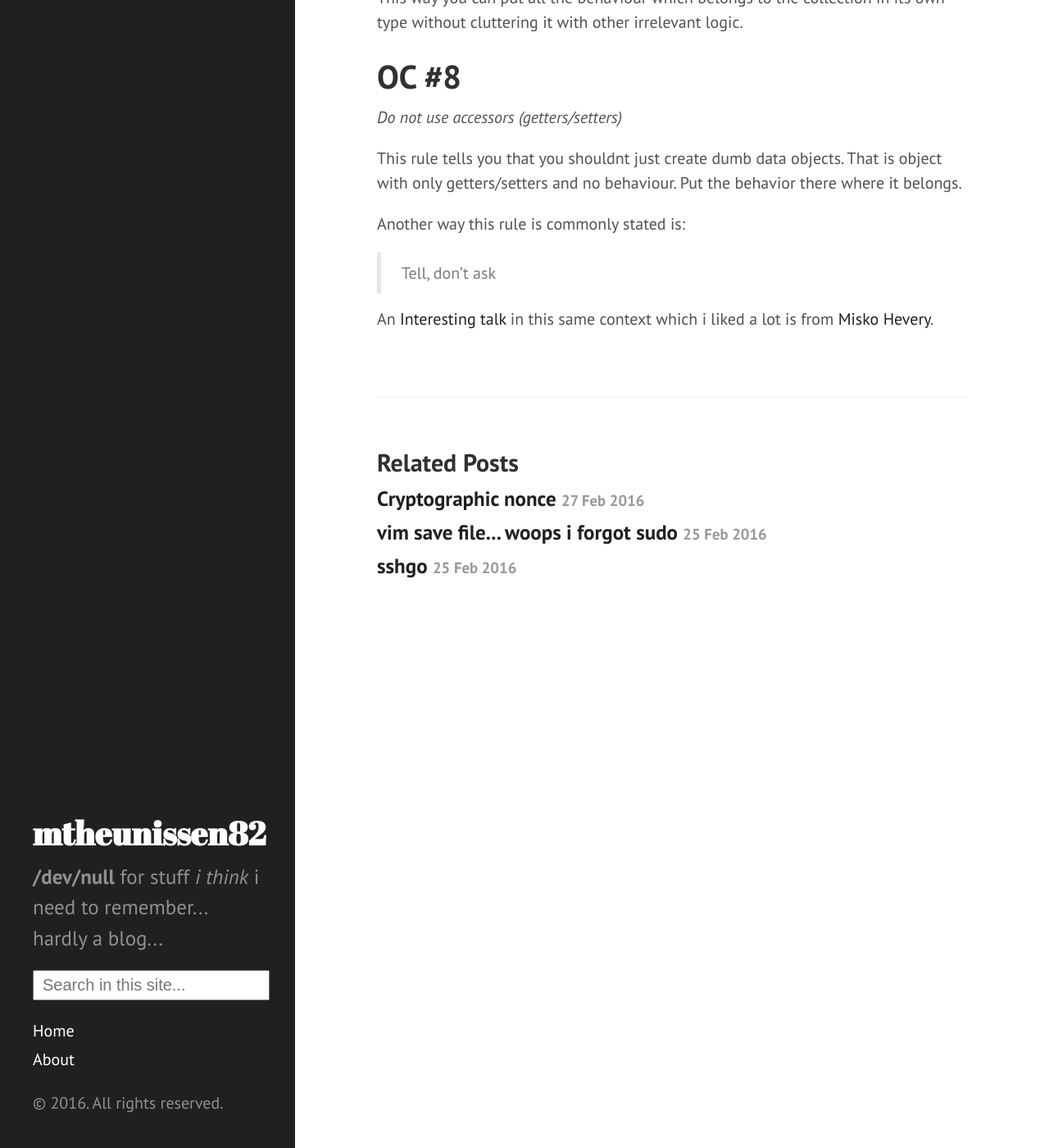
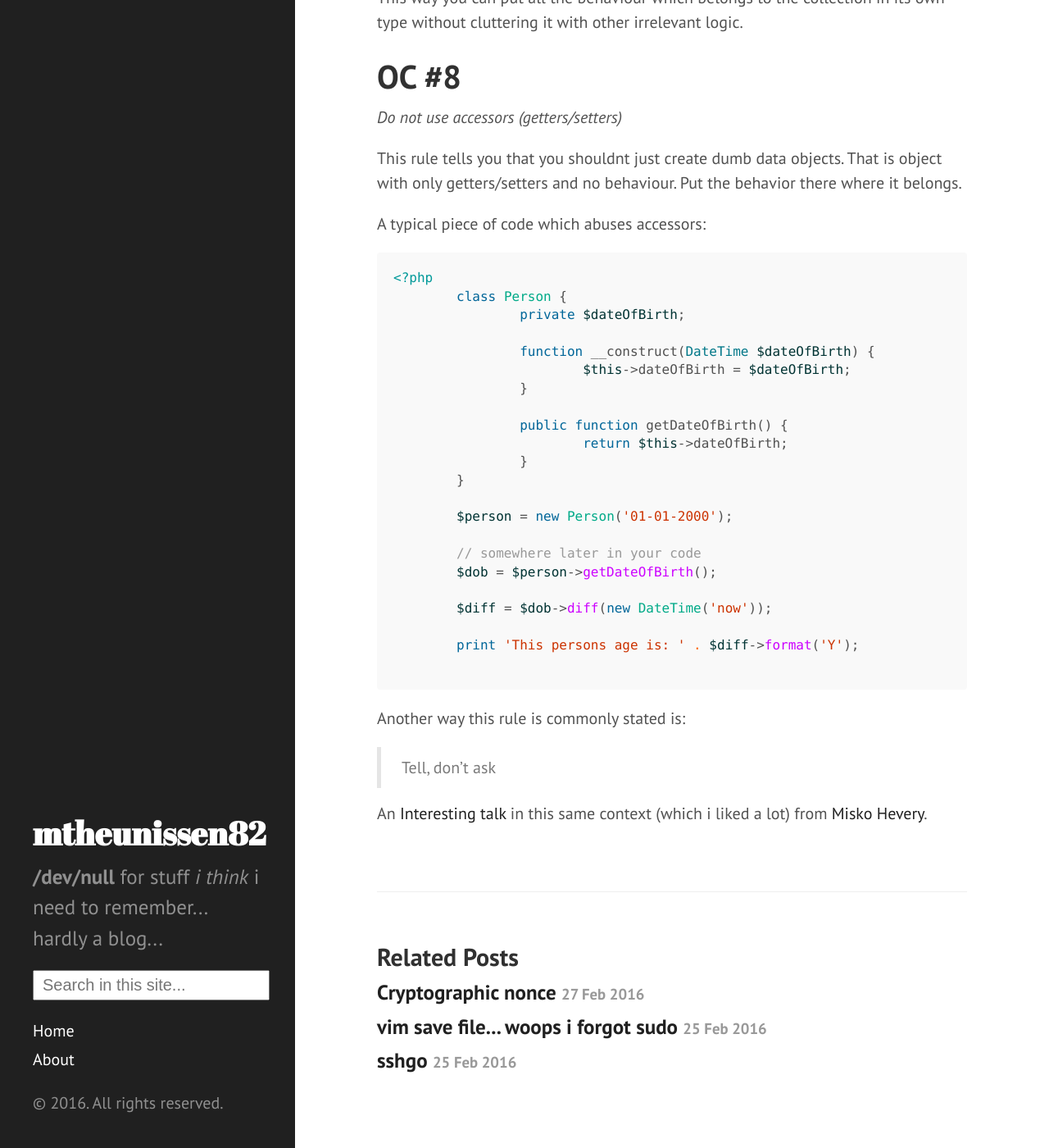
Before and after one commit to mtheunissen82/mtheunissen82.github.io, a Jekyll site: the page built from _posts/2016-03-03-2016-object-calisthenics.md, in a window 1280 px wide and 1400 px high, scrolled down 2592 px. Shown: the whole window at 82% size. Built offline with Jekyll 4.4.1, drawn with Linux system fonts in a browser that asks for light colours; nearby versions of some CDN libraries; Markdown is read by kramdown in place of the engine named in the settings; comment, search, counter and statistics services are not loaded.

Commit message:
Add php example for object calisthenics

````diff
--- a/_posts/2016-03-03-2016-object-calisthenics.md
+++ b/_posts/2016-03-03-2016-object-calisthenics.md
@@ -71,7 +71,34 @@ If you have a collection of any type, put them in a separate class/type. This wa
 
 This rule tells you that you shouldnt just create dumb data objects. That is object with only getters/setters and no behaviour. Put the behavior there where it belongs.
 
+A typical piece of code which abuses accessors:
+
+```php
+<?php
+	class Person {
+		private $dateOfBirth;
+
+		function __construct(DateTime $dateOfBirth) {
+			$this->dateOfBirth = $dateOfBirth;
+		}
+
+		public function getDateOfBirth() {
+			return $this->dateOfBirth;
+		}
+	}
+
+	$person = new Person('01-01-2000');
+
+	// somewhere later in your code
+	$dob = $person->getDateOfBirth();
+
+	$diff = $dob->diff(new DateTime('now'));
+
+	print 'This persons age is: ' . $diff->format('Y');
+
+```
+
 Another way this rule is commonly stated is:
 > Tell, don't ask
 
-An [Interesting talk](https://www.youtube.com/watch?v=RlfLCWKxHJ0) in this same context which i liked a lot is from [Misko Hevery](https://www.youtube.com/watch?v=RlfLCWKxHJ0).
+An [Interesting talk](https://www.youtube.com/watch?v=RlfLCWKxHJ0) in this same context (which i liked a lot) from [Misko Hevery](https://www.youtube.com/watch?v=RlfLCWKxHJ0).
````
